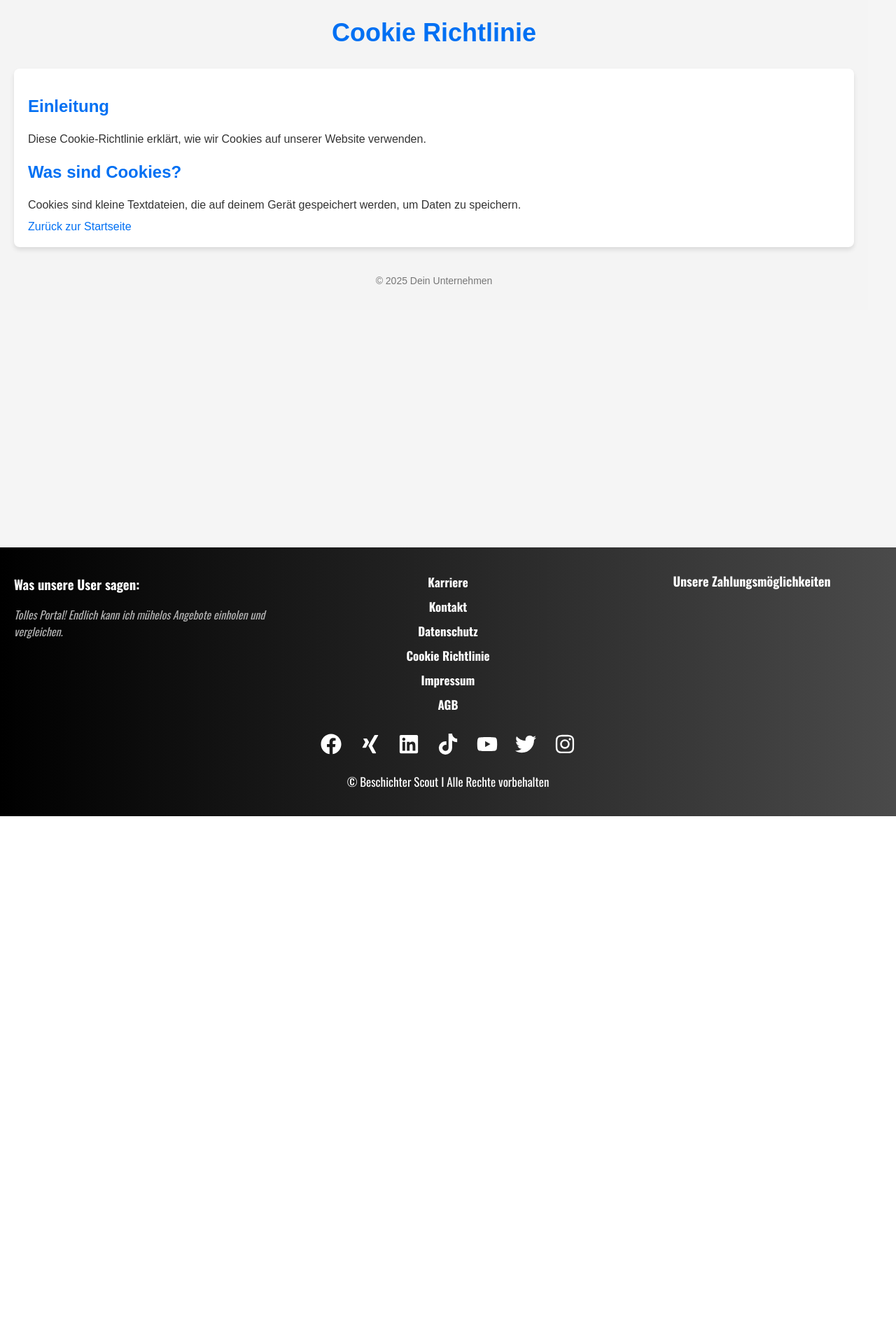
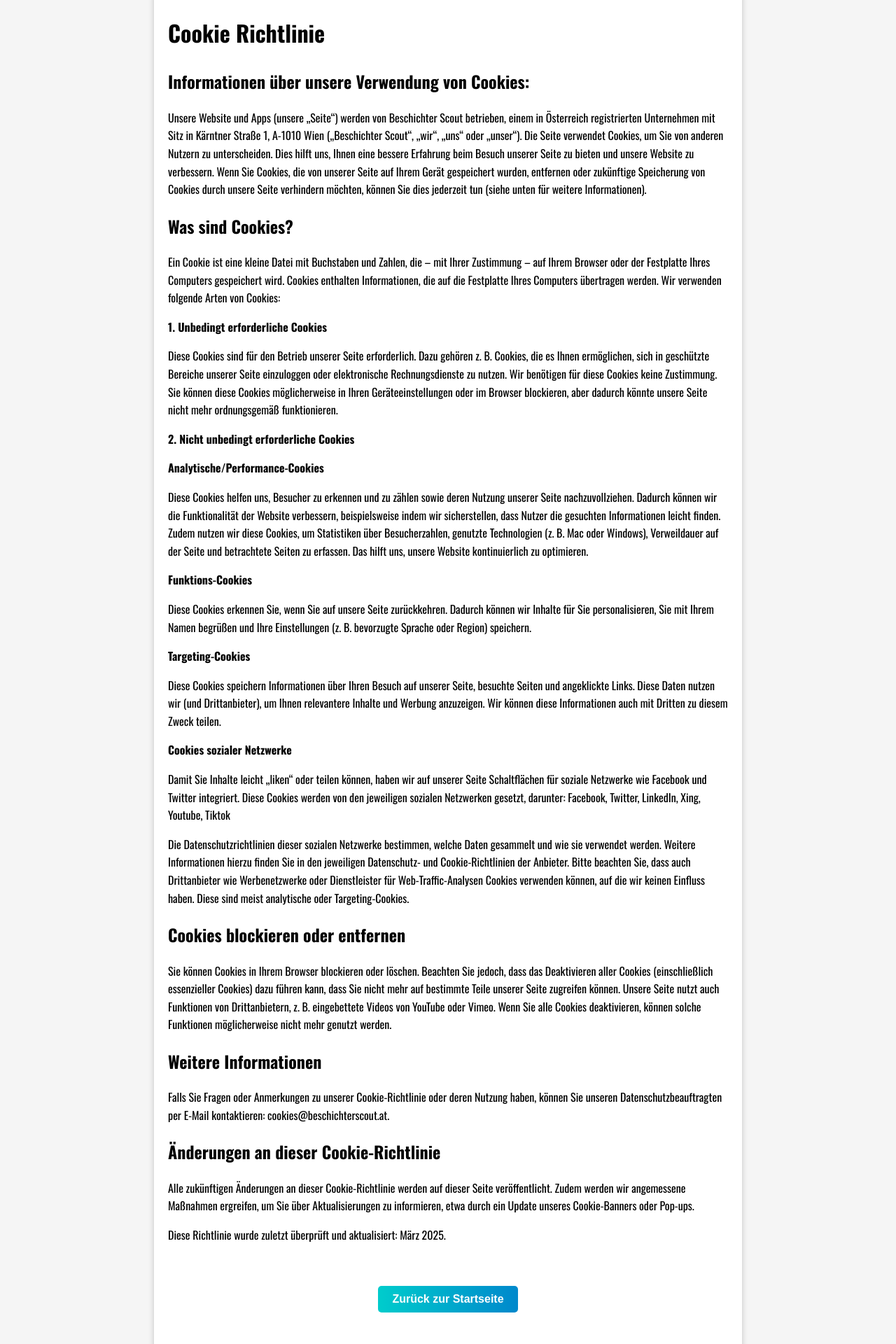
Before and after one commit to Berliner108/2, a Next.js app: page /cookies in a window 1280 px wide. Shown: the part 100-2020 px from the top of the page at 70% size. Before the commit the page ends 1266 px from the top, so only its background shows below. Built offline with nearby package versions, Linux system fonts and the light colour scheme.

Commit message:
Mein erster Commit

```diff
--- a/src/app/cookies/cookies.module.css
+++ b/src/app/cookies/cookies.module.css
@@ -1,77 +1,84 @@
-/* /src/pages/cookie-richtlinie.module.css */
-
 .container {
-    font-family: 'Arial', sans-serif;
-    background-color: #f4f4f4;
-    color: #333;
+  max-width: 800px;
+  margin: 0 auto;
+  margin-top: 20px;
   padding: 20px;
-    max-width: 1200px;
-    margin-top: 20px;
+  font-family: 'Oswald', sans-serif;
+  color: black;
+  background: white;
+  border-radius: 10px;
+  box-shadow: 0 4px 8px rgba(0, 0, 0, 0.2);
 }
 
-  .header {
-    text-align: center;
-    margin-bottom: 30px;
+.heading {
+  font-size: 2rem;
+  margin-bottom: 15px;
+  text-align: left;
+  border-bottom: 2px solid #ffffff;
+  padding-bottom: 5px;
 }
 
-  .header h1 {
-    font-size: 36px;
-    color: #0070f3;
+.subheading {
+  font-size: 1.5rem;
+  margin-top: 20px;
+  text-align: left;
 }
 
-  .content {
-    background-color: #ffffff;
-    padding: 20px;
-    border-radius: 8px;
-    box-shadow: 0 4px 6px rgba(0, 0, 0, 0.1);
+.section {
+  font-size: 1rem;
+  line-height: 1.6;
+  margin-bottom: 20px;
+  text-align: left;
 }
 
-  .content h2 {
-    font-size: 24px;
-    margin-top: 20px;
-    color: #0070f3;
+/* Container für Button-Zentrierung */
+.buttonContainer {
+  display: flex;
+  justify-content: center;
 }
 
-  .content p {
-    font-size: 16px;
-    line-height: 1.6;
-    margin: 10px 0;
+.backButton {
+  padding: 10px 20px;
+  margin-top: 40px;
+  margin-bottom: 40px;
+  font-size: 1rem;
+  font-weight: bold;
+  color: #ffffff;
+  background: linear-gradient(90deg, #00cccc, #0088cc);
+  border: none;
+  border-radius: 5px;
+  cursor: pointer;
+  text-decoration: none;
+  transition: background 0.3s ease;
 }
 
-  .content a {
-    color: #0070f3;
-    text-decoration: none;
+.backButton:hover {
+  background: linear-gradient(90deg, #0088cc, #00cccc);
 }
 
-  .content a:hover {
-    text-decoration: underline;
+@media (max-width: 600px) {
+  .container {
+    padding: 15px;
   }
 
-  .footer {
-    text-align: center;
-    margin-top: 40px;
-    font-size: 14px;
-    color: #777;
+  .heading {
+    font-size: 1.8rem;
   }
 
-  @media (max-width: 768px) {
-    .container {
-      padding: 10px;
+  .subheading {
+    font-size: 1.3rem;
   }
 
-    .header h1 {
-      font-size: 28px;
+  .section {
+    font-size: 0.95rem;
   }
 
-    .content h2 {
-      font-size: 20px;
+  .buttonContainer {
+    justify-content: center;
   }
 
-    .content p {
-      font-size: 14px;
-    }
-
-    .footer {
-      font-size: 12px;
+  .backButton {
+    width: 100%;
+    text-align: center;
   }
 }
--- a/src/app/cookies/page.tsx
+++ b/src/app/cookies/page.tsx
@@ -1,30 +1,100 @@
+'use client';
+
 import React from 'react';
 import Link from 'next/link'; // Importiere Link
 import styles from './cookies.module.css';
 
-const CookieRichtlinie = () => {
+
+const CookiePage = () => {
   return (
     <div className={styles.container}>
-      <div className={styles.header}>
-        <h1>Cookie Richtlinie</h1>
+      <h1 className={styles.heading}>Cookie Richtlinie</h1>
+
+      <section className={styles.section}>
+        <h2 className={styles.subheading}>Informationen über unsere Verwendung von Cookies:</h2>
+        <p>
+        Unsere Website und Apps (unsere „Seite“) werden von Beschichter Scout betrieben, einem in Österreich registrierten Unternehmen mit Sitz in Kärntner Straße 1,
+        A-1010 Wien („Beschichter Scout“, „wir“, „uns“ oder „unser“). Die Seite verwendet Cookies,
+        um Sie von anderen Nutzern zu unterscheiden. Dies hilft uns, Ihnen eine bessere Erfahrung beim Besuch unserer Seite zu bieten und unsere Website zu verbessern.
+        Wenn Sie Cookies, die von unserer Seite auf Ihrem Gerät gespeichert wurden, entfernen oder zukünftige Speicherung von Cookies durch unsere Seite verhindern
+        möchten, können Sie dies jederzeit tun (siehe unten für weitere Informationen).
+        </p>
+      </section>
+
+      <section className={styles.section}>
+        <h2 className={styles.subheading}>Was sind Cookies?</h2>
+        <p>
+        Ein Cookie ist eine kleine Datei mit Buchstaben und Zahlen, die – mit Ihrer Zustimmung – auf Ihrem Browser oder der Festplatte Ihres Computers gespeichert wird. Cookies enthalten Informationen, die auf die Festplatte Ihres Computers übertragen werden.
+
+        Wir verwenden folgende Arten von Cookies:</p>
+        <p><b>1. Unbedingt erforderliche Cookies</b></p>
+        <p>
+        Diese Cookies sind für den Betrieb unserer Seite erforderlich. Dazu gehören z. B. Cookies, die es Ihnen ermöglichen, sich in geschützte Bereiche unserer
+        Seite einzuloggen oder elektronische Rechnungsdienste zu nutzen. Wir benötigen für diese Cookies keine Zustimmung. Sie können diese Cookies möglicherweise
+        in Ihren Geräteeinstellungen oder im Browser blockieren, aber dadurch könnte unsere Seite nicht mehr ordnungsgemäß funktionieren.
+        </p>
+        <p><b>2. Nicht unbedingt erforderliche Cookies</b></p>
+        <p><b>Analytische/Performance-Cookies</b></p>
+        <p>Diese Cookies helfen uns, Besucher zu erkennen und zu zählen sowie deren Nutzung unserer Seite nachzuvollziehen. Dadurch können wir die Funktionalität der
+          Website verbessern, beispielsweise indem wir sicherstellen, dass Nutzer die gesuchten Informationen leicht finden. Zudem nutzen wir diese Cookies, um
+          Statistiken über Besucherzahlen, genutzte Technologien (z. B. Mac oder Windows), Verweildauer auf der Seite und betrachtete Seiten zu erfassen. Das hilft uns,
+          unsere Website kontinuierlich zu optimieren.
+        </p>
+        <p><b>Funktions-Cookies</b></p>
+        <p>Diese Cookies erkennen Sie, wenn Sie auf unsere Seite zurückkehren. Dadurch können wir Inhalte für Sie personalisieren, Sie mit Ihrem Namen begrüßen und Ihre
+          Einstellungen (z. B. bevorzugte Sprache oder Region) speichern.
+        </p>
+        <p><b>Targeting-Cookies</b></p>
+        <p>Diese Cookies speichern Informationen über Ihren Besuch auf unserer Seite, besuchte Seiten und angeklickte Links. Diese Daten nutzen wir (und Drittanbieter),
+          um Ihnen relevantere Inhalte und Werbung anzuzeigen. Wir können diese Informationen auch mit Dritten zu diesem Zweck teilen.
+        </p>
+        <p><b>Cookies sozialer Netzwerke</b></p>
+        <p>Damit Sie Inhalte leicht „liken“ oder teilen können, haben wir auf unserer Seite Schaltflächen für soziale Netzwerke wie Facebook und Twitter integriert.
+          Diese Cookies werden von den jeweiligen sozialen Netzwerken gesetzt, darunter: Facebook, Twitter, LinkedIn, Xing, Youtube, Tiktok</p>
+        <p>
+         Die Datenschutzrichtlinien dieser sozialen Netzwerke bestimmen, welche Daten gesammelt und wie sie verwendet werden. Weitere Informationen hierzu finden Sie in den jeweiligen Datenschutz- und Cookie-Richtlinien der Anbieter.
+
+         Bitte beachten Sie, dass auch Drittanbieter wie Werbenetzwerke oder Dienstleister für Web-Traffic-Analysen Cookies verwenden können, auf die wir keinen Einfluss haben. Diese sind meist analytische oder Targeting-Cookies.
+        </p>
+
+      </section>
+
+      <section className={styles.section}>
+        <h2 className={styles.subheading}>Cookies blockieren oder entfernen</h2>
+        <p>
+        Sie können Cookies in Ihrem Browser blockieren oder löschen. Beachten Sie jedoch, dass das Deaktivieren aller Cookies (einschließlich essenzieller Cookies)
+        dazu führen kann, dass Sie nicht mehr auf bestimmte Teile unserer Seite zugreifen können.
+
+        Unsere Seite nutzt auch Funktionen von Drittanbietern, z. B. eingebettete Videos von YouTube oder Vimeo. Wenn Sie alle Cookies deaktivieren, können solche
+        Funktionen möglicherweise nicht mehr genutzt werden.
+        </p>
+      </section>
+
+      <section className={styles.section}>
+        <h2 className={styles.subheading}>Weitere Informationen</h2>
+        <p>
+          Falls Sie Fragen oder Anmerkungen zu unserer Cookie-Richtlinie oder deren Nutzung haben, können Sie unseren Datenschutzbeauftragten per E-Mail kontaktieren:
+          cookies@beschichterscout.at.
+        </p>
+      </section>
+      <section className={styles.section}>
+        <h2 className={styles.subheading}>Änderungen an dieser Cookie-Richtlinie</h2>
+        <p>
+        Alle zukünftigen Änderungen an dieser Cookie-Richtlinie werden auf dieser Seite veröffentlicht. Zudem werden wir angemessene Maßnahmen ergreifen, um Sie über
+        Aktualisierungen zu informieren, etwa durch ein Update unseres Cookie-Banners oder Pop-ups.
+        </p>
+        <p>
+         Diese Richtlinie wurde zuletzt überprüft und aktualisiert: März 2025.
+        </p>
+      </section>
+
+      <div className={styles.buttonContainer}>
+        <Link href="/">
+          <button className={styles.backButton}>Zurück zur Startseite</button>
+        </Link>
       </div>
-      <div className={styles.content}>
-        <h2>Einleitung</h2>
-        <p>
-          Diese Cookie-Richtlinie erklärt, wie wir Cookies auf unserer Website verwenden.
-        </p>
-        <h2>Was sind Cookies?</h2>
-        <p>
-          Cookies sind kleine Textdateien, die auf deinem Gerät gespeichert werden, um Daten zu speichern.
-        </p>
-        {/* Korrektur: <Link> statt <a> */}
-        <Link href="/">Zurück zur Startseite</Link>
-      </div>
-      <footer className={styles.footer}>
-        <p>&copy; 2025 Dein Unternehmen</p>
-      </footer>
     </div>
   );
 };
 
-export default CookieRichtlinie;
+export default CookiePage;
```
Lines whose indentation alone changed are shown as unchanged.
